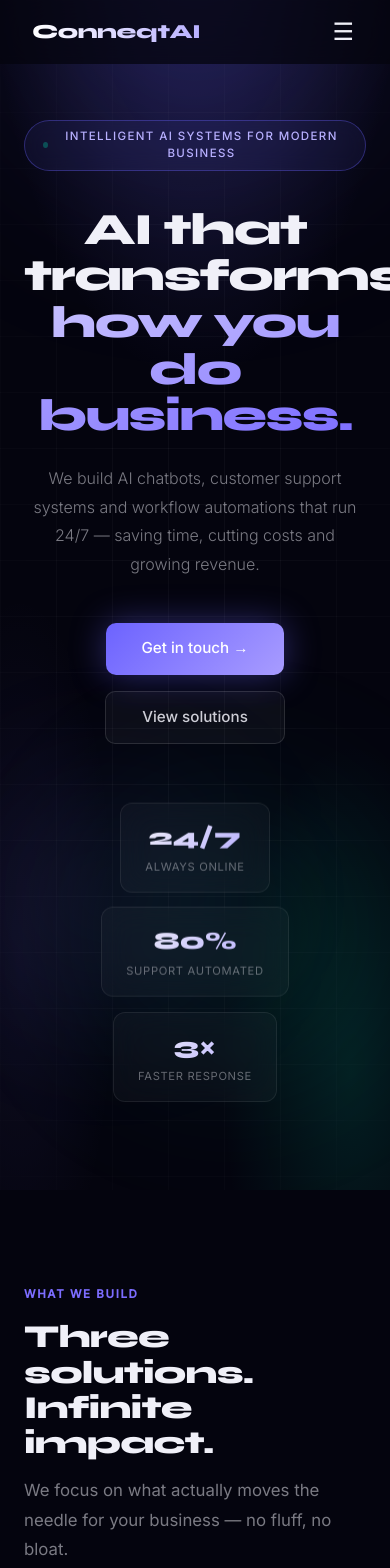
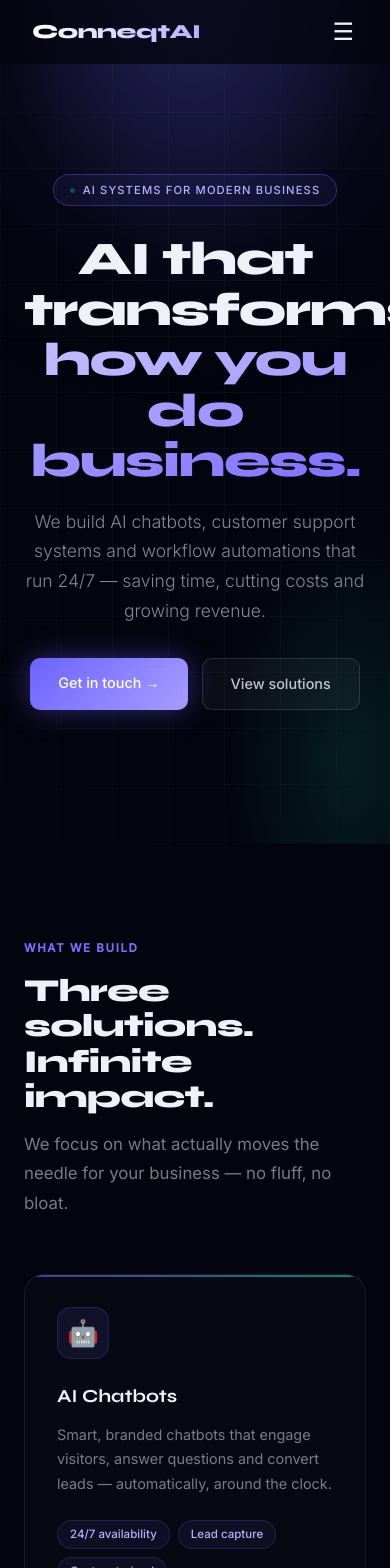
Before and after one commit to wesroord/conneqtai-website, a Next.js app: page / in a window 390 px wide. Shown: the top 1568 px of the page. Built offline with nearby package versions, Linux system fonts and the light colour scheme.

Commit message:
fix mobile hero size and footer

```diff
--- a/components/layout/Footer.tsx
+++ b/components/layout/Footer.tsx
@@ -1,59 +1,28 @@
 export default function Footer() {
   return (
-    <footer style={{
-      padding: "3.5rem 1.5rem 2rem",
-      background: "#04040e",
-      borderTop: "1px solid rgba(255,255,255,0.07)",
-    }}>
-      <div style={{ maxWidth: 1100, margin: "0 auto" }}>
-        <div style={{
-          display: "flex", justifyContent: "space-between",
-          flexWrap: "wrap", gap: "2.5rem", marginBottom: "3rem",
-        }}>
-          {/* Brand */}
-          <div style={{ maxWidth: 280 }}>
-            <div style={{
-              fontFamily: "'Syne', sans-serif", fontSize: "1.3rem", fontWeight: 800,
-              background: "linear-gradient(90deg, #fff, #b8b0ff)",
-              WebkitBackgroundClip: "text", WebkitTextFillColor: "transparent",
-              marginBottom: "0.875rem",
-            }}>ConneqtAI</div>
-            <p style={{ fontSize: "0.875rem", color: "rgba(240,240,248,0.35)", lineHeight: 1.7, marginBottom: "1.5rem" }}>
-              Modern AI solutions that help businesses automate communication, support and workflows.
-            </p>
-            <a href="mailto:hello@conneqtai.com" style={{
-              fontSize: "0.875rem", color: "#b8b0ff", textDecoration: "none",
-              display: "flex", alignItems: "center", gap: "0.5rem",
-            }}>
-              ✉ hello@conneqtai.com
-            </a>
+    <footer style={{padding:"3.5rem 1.5rem 2rem",background:"#04040e",borderTop:"1px solid rgba(255,255,255,0.07)"}}>
+      <div style={{maxWidth:1100,margin:"0 auto"}}>
+        <div style={{display:"flex",justifyContent:"space-between",flexWrap:"wrap",gap:"2.5rem",marginBottom:"3rem"}}>
+          <div style={{maxWidth:280}}>
+            <div style={{fontFamily:"'Syne',sans-serif",fontSize:"1.3rem",fontWeight:800,background:"linear-gradient(90deg,#fff,#b8b0ff)",WebkitBackgroundClip:"text",WebkitTextFillColor:"transparent",marginBottom:"0.875rem"}}>ConneqtAI</div>
+            <p style={{fontSize:"0.875rem",color:"rgba(240,240,248,0.35)",lineHeight:1.7,marginBottom:"1.5rem"}}>Modern AI solutions that help businesses automate communication, support and workflows.</p>
+            <a href="mailto:hello@conneqtai.com" style={{fontSize:"0.875rem",color:"#b8b0ff",textDecoration:"none"}}>✉ hello@conneqtai.com</a>
           </div>
-
-          {/* Links */}
-          <div style={{ display: "flex", gap: "3.5rem", flexWrap: "wrap" }}>
+          <div style={{display:"flex",gap:"3rem",flexWrap:"wrap"}}>
             <div>
-              <h4 style={{ fontSize: "0.72rem", fontWeight: 600, letterSpacing: "0.1em", textTransform: "uppercase", color: "rgba(240,240,248,0.25)", marginBottom: "1.25rem" }}>Solutions</h4>
-              {["AI Chatbots", "AI Customer Support", "Workflow Automation"].map(item => (
-                <div key={item} style={{ fontSize: "0.875rem", color: "rgba(240,240,248,0.45)", marginBottom: "0.7rem" }}>{item}</div>
+              <h4 style={{fontSize:"0.72rem",fontWeight:600,letterSpacing:"0.1em",textTransform:"uppercase",color:"rgba(240,240,248,0.25)",marginBottom:"1.25rem"}}>Solutions</h4>
+              {["AI Chatbots","AI Customer Support","Workflow Automation"].map(i=>(
+                <div key={i} style={{fontSize:"0.875rem",color:"rgba(240,240,248,0.45)",marginBottom:"0.7rem"}}>{i}</div>
               ))}
             </div>
             <div>
-              <h4 style={{ fontSize: "0.72rem", fontWeight: 600, letterSpacing: "0.1em", textTransform: "uppercase", color: "rgba(240,240,248,0.25)", marginBottom: "1.25rem" }}>Contact</h4>
-              <a href="mailto:hello@conneqtai.com" style={{ display: "block", fontSize: "0.875rem", color: "rgba(240,240,248,0.45)", marginBottom: "0.7rem", textDecoration: "none" }}>
-                hello@conneqtai.com
-              </a>
+              <h4 style={{fontSize:"0.72rem",fontWeight:600,letterSpacing:"0.1em",textTransform:"uppercase",color:"rgba(240,240,248,0.25)",marginBottom:"1.25rem"}}>Contact</h4>
+              <a href="mailto:hello@conneqtai.com" style={{display:"block",fontSize:"0.875rem",color:"rgba(240,240,248,0.45)",textDecoration:"none"}}>hello@conneqtai.com</a>
             </div>
           </div>
         </div>
-
-        <div style={{
-          paddingTop: "1.5rem",
-          borderTop: "1px solid rgba(255,255,255,0.07)",
-          display: "flex", justifyContent: "space-between",
-          alignItems: "center", flexWrap: "wrap", gap: "1rem",
-        }}>
-          <span style={{ fontSize: "0.8rem", color: "rgba(240,240,248,0.2)" }}>© 2025 ConneqtAI. All rights reserved.</span>
-          <span style={{ fontSize: "0.8rem", color: "rgba(240,240,248,0.2)" }}>Built with AI. Powered by ConneqtAI.</span>
+        <div style={{paddingTop:"1.5rem",borderTop:"1px solid rgba(255,255,255,0.07)"}}>
+          <span style={{fontSize:"0.8rem",color:"rgba(240,240,248,0.2)"}}>© 2025 ConneqtAI. All rights reserved.</span>
         </div>
       </div>
     </footer>
--- a/components/sections/Hero.tsx
+++ b/components/sections/Hero.tsx
@@ -1,149 +1,24 @@
 export default function Hero() {
   return (
-    <section style={{
-      minHeight: "100vh", display: "flex", alignItems: "center",
-      justifyContent: "center", textAlign: "center",
-      position: "relative", overflow: "hidden",
-      padding: "120px 1.5rem 80px",
-    }}>
-      {/* Layered BG */}
-      <div style={{
-        position: "absolute", inset: 0,
-        background: `
-          radial-gradient(ellipse 90% 70% at 50% -10%, rgba(108,99,255,0.28) 0%, transparent 60%),
-          radial-gradient(ellipse 60% 50% at 90% 90%, rgba(0,212,170,0.12) 0%, transparent 55%),
-          radial-gradient(ellipse 50% 60% at 5% 80%, rgba(124,109,255,0.08) 0%, transparent 50%),
-          #04040e
-        `,
-      }} />
-
-      {/* Grid */}
-      <div style={{
-        position: "absolute", inset: 0,
-        backgroundImage: `
-          linear-gradient(rgba(255,255,255,0.035) 1px, transparent 1px),
-          linear-gradient(90deg, rgba(255,255,255,0.035) 1px, transparent 1px)
-        `,
-        backgroundSize: "56px 56px",
-        maskImage: "radial-gradient(ellipse 85% 85% at 50% 50%, black 20%, transparent 100%)",
-      }} />
-
-      {/* Orbs */}
-      <div className="hero-orb-1" style={{
-        position: "absolute", width: "min(600px, 90vw)", height: "min(600px, 90vw)",
-        borderRadius: "50%", background: "rgba(108,99,255,0.14)",
-        filter: "blur(100px)", top: "-180px", left: "50%",
-        transform: "translateX(-50%)",
-      }} />
-      <div className="hero-orb-2" style={{
-        position: "absolute", width: "280px", height: "280px",
-        borderRadius: "50%", background: "rgba(0,212,170,0.09)",
-        filter: "blur(80px)", bottom: "10%", right: "5%",
-      }} />
-      <div className="hero-orb-3" style={{
-        position: "absolute", width: "200px", height: "200px",
-        borderRadius: "50%", background: "rgba(124,109,255,0.07)",
-        filter: "blur(60px)", bottom: "15%", left: "5%",
-      }} />
-
-      <div style={{ position: "relative", zIndex: 2, maxWidth: "820px", margin: "0 auto", width: "100%" }}>
-        {/* Badge */}
-        <div className="animate-fadeup-1" style={{
-          display: "inline-flex", alignItems: "center", gap: "0.5rem",
-          fontSize: "0.72rem", fontWeight: 500, letterSpacing: "0.12em",
-          textTransform: "uppercase", padding: "0.45rem 1.125rem",
-          border: "1px solid rgba(108,99,255,0.35)", borderRadius: "100px",
-          background: "rgba(108,99,255,0.08)", color: "#b8b0ff",
-          marginBottom: "2.25rem", backdropFilter: "blur(10px)",
-        }}>
-          <span style={{
-            width: 6, height: 6, background: "#00d4aa", borderRadius: "50%",
-            display: "inline-block",
-            animation: "blink 2s ease infinite",
-            boxShadow: "0 0 6px #00d4aa",
-          }} />
-          Intelligent AI systems for modern business
+    <section style={{minHeight:"100vh",display:"flex",alignItems:"center",justifyContent:"center",textAlign:"center",position:"relative",overflow:"hidden",padding:"100px 1.5rem 60px"}}>
+      <div style={{position:"absolute",inset:0,background:"radial-gradient(ellipse 90% 70% at 50% -10%,rgba(108,99,255,0.28) 0%,transparent 60%),radial-gradient(ellipse 60% 50% at 90% 90%,rgba(0,212,170,0.12) 0%,transparent 55%),#04040e"}}/>
+      <div style={{position:"absolute",inset:0,backgroundImage:"linear-gradient(rgba(255,255,255,0.035) 1px,transparent 1px),linear-gradient(90deg,rgba(255,255,255,0.035) 1px,transparent 1px)",backgroundSize:"56px 56px",maskImage:"radial-gradient(ellipse 85% 85% at 50% 50%,black 20%,transparent 100%)"}}/>
+      <div style={{position:"absolute",width:"min(500px,80vw)",height:"min(500px,80vw)",borderRadius:"50%",background:"rgba(108,99,255,0.14)",filter:"blur(100px)",top:"-100px",left:"50%",transform:"translateX(-50%)",animation:"orb1 9s ease-in-out infinite"}}/>
+      <div style={{position:"relative",zIndex:2,maxWidth:"820px",margin:"0 auto",width:"100%"}}>
+        <div style={{display:"inline-flex",alignItems:"center",gap:"0.5rem",fontSize:"0.7rem",fontWeight:500,letterSpacing:"0.1em",textTransform:"uppercase",padding:"0.4rem 1rem",border:"1px solid rgba(108,99,255,0.35)",borderRadius:"100px",background:"rgba(108,99,255,0.08)",color:"#b8b0ff",marginBottom:"1.75rem"}}>
+          <span style={{width:5,height:5,background:"#00d4aa",borderRadius:"50%",display:"inline-block",animation:"blink 2s ease infinite"}}/>
+          AI systems for modern business
         </div>
-
-        {/* H1 */}
-        <h1 className="animate-fadeup-2" style={{
-          fontFamily: "'Syne', sans-serif",
-          fontSize: "clamp(2.8rem, 7vw, 5.5rem)",
-          fontWeight: 800, lineHeight: 1.04,
-          letterSpacing: "-0.035em",
-          marginBottom: "1.5rem", color: "#f0f0f8",
-        }}>
-          AI that transforms<br />
-          <span className="grad-text">how you do business.</span>
+        <h1 style={{fontFamily:"'Syne',sans-serif",fontSize:"min(12vw,4.5rem)",fontWeight:800,lineHeight:1.08,letterSpacing:"-0.03em",marginBottom:"1.25rem",color:"#f0f0f8"}}>
+          AI that transforms<br/>
+          <span style={{background:"linear-gradient(135deg,#fff 0%,#b8b0ff 35%,#7c6dff 65%,#00d4aa 100%)",backgroundSize:"300% auto",WebkitBackgroundClip:"text",WebkitTextFillColor:"transparent",backgroundClip:"text",animation:"gradShift 6s ease infinite"}}>how you do business.</span>
         </h1>
-
-        {/* Sub */}
-        <p className="animate-fadeup-3" style={{
-          fontSize: "clamp(1rem, 2.5vw, 1.2rem)",
-          color: "rgba(240,240,248,0.5)",
-          maxWidth: "580px", margin: "0 auto 2.75rem",
-          lineHeight: 1.8, fontWeight: 300,
-        }}>
+        <p style={{fontSize:"min(4.5vw,1.1rem)",color:"rgba(240,240,248,0.55)",maxWidth:"540px",margin:"0 auto 2rem",lineHeight:1.7,fontWeight:300}}>
           We build AI chatbots, customer support systems and workflow automations that run 24/7 — saving time, cutting costs and growing revenue.
         </p>
-
-        {/* Buttons */}
-        <div className="animate-fadeup-4" style={{ display: "flex", gap: "1rem", justifyContent: "center", flexWrap: "wrap" }}>
-          <a href="mailto:hello@conneqtai.com"
-            className="cta-btn-primary"
-            style={{
-              padding: "0.9rem 2.25rem", fontSize: "0.95rem", fontWeight: 500,
-              borderRadius: "10px",
-              background: "linear-gradient(135deg, #6c63ff 0%, #a89cff 100%)",
-              color: "#fff", textDecoration: "none", display: "inline-block",
-              boxShadow: "0 0 35px rgba(108,99,255,0.4)",
-            }}>
-            Get in touch →
-          </a>
-          <a href="#solutions"
-            style={{
-              padding: "0.9rem 2.25rem", fontSize: "0.95rem", fontWeight: 500,
-              borderRadius: "10px",
-              border: "1px solid rgba(255,255,255,0.12)",
-              background: "rgba(255,255,255,0.04)",
-              color: "rgba(240,240,248,0.85)",
-              textDecoration: "none", display: "inline-block",
-              backdropFilter: "blur(10px)",
-              transition: "all 0.2s ease",
-            }}>
-            View solutions
-          </a>
-        </div>
-
-        {/* Floating stats */}
-        <div style={{
-          marginTop: "4rem",
-          display: "flex", gap: "1rem", justifyContent: "center",
-          flexWrap: "wrap",
-        }}>
-          {[
-            { num: "24/7", label: "Always online" },
-            { num: "80%", label: "Support automated" },
-            { num: "3×", label: "Faster response" },
-          ].map((s, i) => (
-            <div key={s.label} className="float-card" style={{
-              padding: "1rem 1.5rem",
-              border: "1px solid rgba(255,255,255,0.08)",
-              borderRadius: "12px",
-              background: "rgba(255,255,255,0.03)",
-              backdropFilter: "blur(16px)",
-              textAlign: "center",
-              minWidth: "120px",
-              animationDelay: `${i * 0.4}s`,
-            }}>
-              <div style={{
-                fontFamily: "'Syne', sans-serif", fontSize: "1.5rem", fontWeight: 800,
-                background: "linear-gradient(135deg, #f0f0f8, #b8b0ff)",
-                WebkitBackgroundClip: "text", WebkitTextFillColor: "transparent",
-              }}>{s.num}</div>
-              <div style={{ fontSize: "0.7rem", color: "rgba(240,240,248,0.4)", letterSpacing: "0.06em", textTransform: "uppercase", marginTop: "0.2rem" }}>{s.label}</div>
-            </div>
-          ))}
+        <div style={{display:"flex",gap:"0.875rem",justifyContent:"center",flexWrap:"wrap"}}>
+          <a href="mailto:hello@conneqtai.com" style={{padding:"0.875rem 1.75rem",fontSize:"0.9rem",fontWeight:500,borderRadius:"10px",background:"linear-gradient(135deg,#6c63ff,#a89cff)",color:"#fff",textDecoration:"none",display:"inline-block",boxShadow:"0 0 30px rgba(108,99,255,0.4)"}}>Get in touch →</a>
+          <a href="#solutions" style={{padding:"0.875rem 1.75rem",fontSize:"0.9rem",fontWeight:500,borderRadius:"10px",border:"1px solid rgba(255,255,255,0.12)",background:"rgba(255,255,255,0.04)",color:"rgba(240,240,248,0.8)",textDecoration:"none",display:"inline-block"}}>View solutions</a>
         </div>
       </div>
     </section>
```
